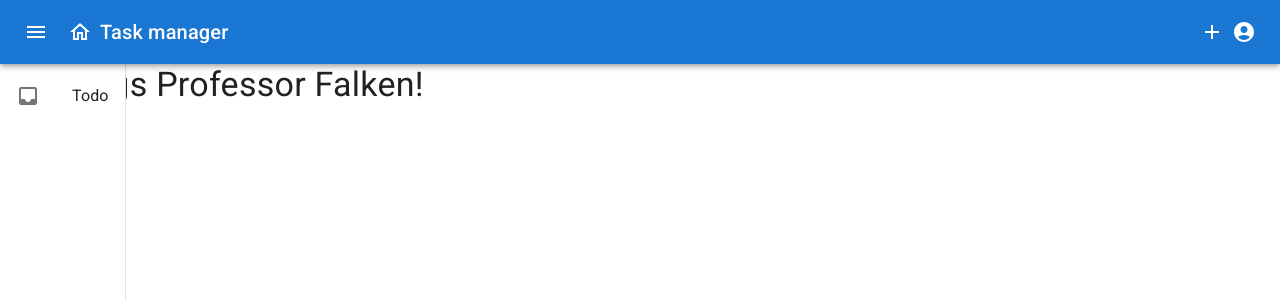
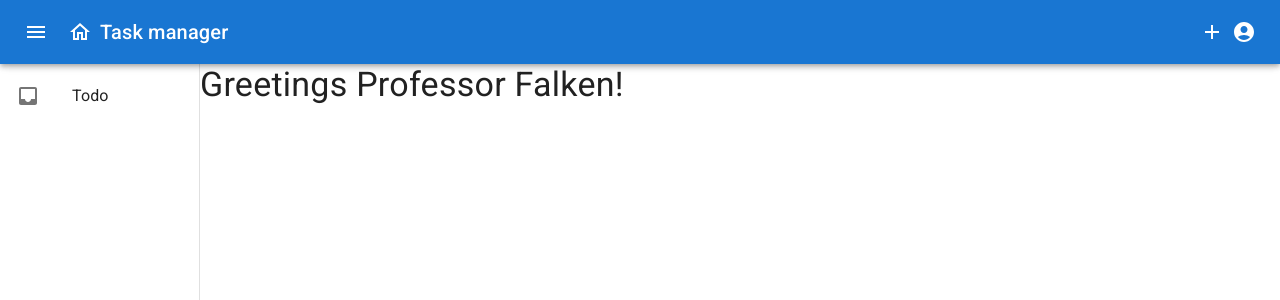
Before and after one commit to ramoh/reactive, a React (Create React App) app in the folder src/main/frontend/: page /initial-page in a window 1280 px wide. Shown: the top 300 px of the page. Built offline with nearby package versions, Linux system fonts and the light colour scheme.

Commit message:
front end layout update

```diff
--- a/src/main/frontend/src/styles/theme.js
+++ b/src/main/frontend/src/styles/theme.js
@@ -2,6 +2,6 @@ import { createTheme } from "@mui/material";
 
 export const theme = createTheme({
   layout: {
-    drawerWidht: 240
+    drawerWidth: 200
   }
 });
```
